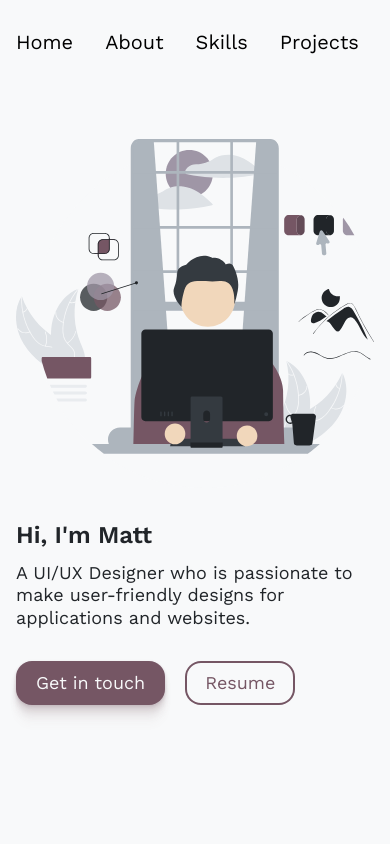
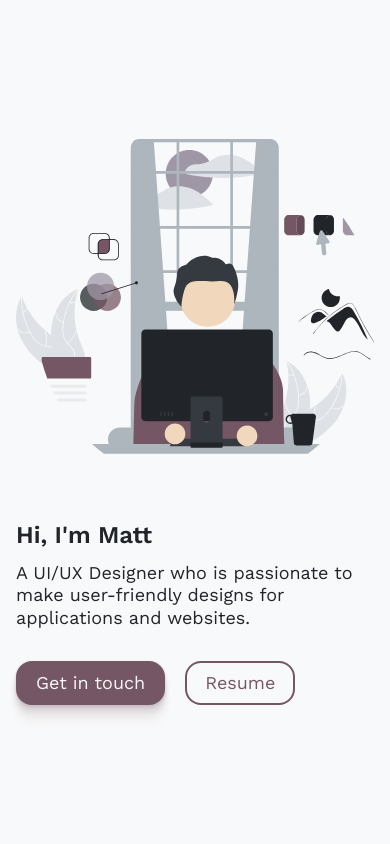
Before and after one commit to goriio/matt-portfolio, a Next.js app: page / in a window 390 px wide. Shown: the top 844 px of the page. Built offline with nearby package versions, Linux system fonts and the light colour scheme.

Commit message:
hide navbar on mobile

```diff
--- a/src/components/Nav.tsx
+++ b/src/components/Nav.tsx
@@ -83,12 +83,12 @@ export function Nav() {
 
   return (
     <motion.nav
-      className="relative inline-flex items-center"
+      className="hidden md:relative md:inline-flex md:items-center"
       variants={listVariants}
       initial="hidden"
       animate="visible"
     >
-      <ul className="flex items-center gap-8 text-xl md:gap-16">
+      <ul className="flex items-center gap-16 text-xl">
         {navList.map(({ link, label }) => {
           return (
             <motion.li
```
